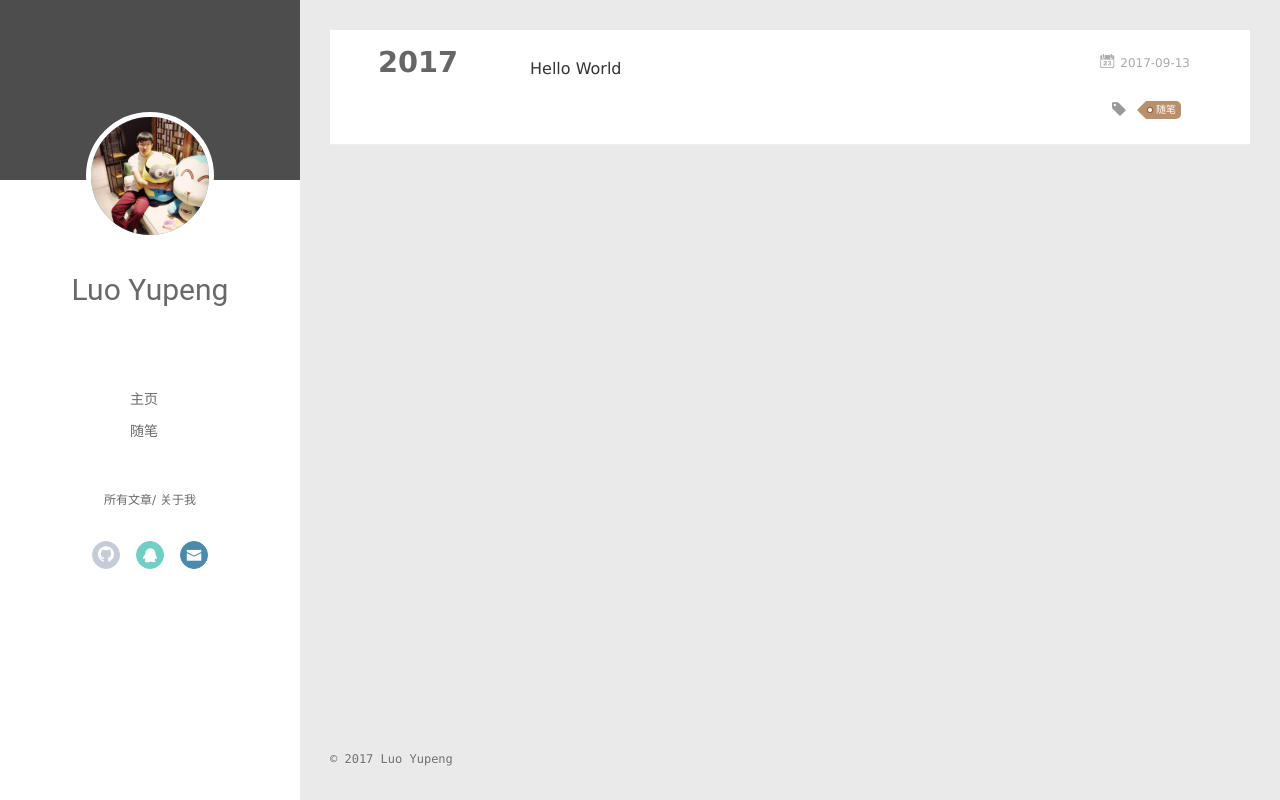
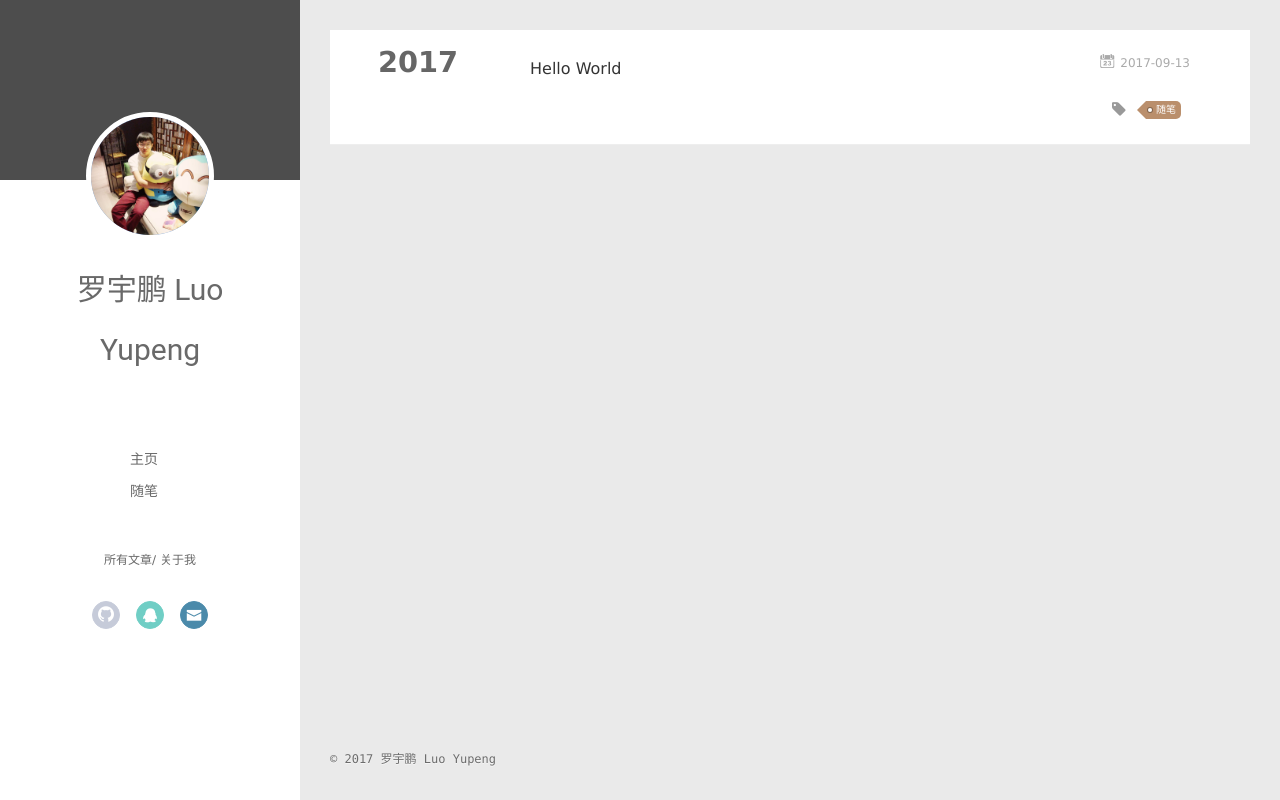
Before and after one commit to coldmoon1995/coldmoon1995..github.io, a plain HTML site: page archives/2017/09/index.html in a window 1280 px wide. Drawn offline with Linux system fonts and the light colour scheme.

Commit message:
Site updated: 2017-09-14 20:13:34

```diff
--- a/archives/2017/09/index.html
+++ b/archives/2017/09/index.html
@@ -46,7 +46,7 @@
 			<img src="/photo.jpg" class="js-avatar">
 		</a>
 		<hgroup>
-		  <h1 class="header-author"><a href="">Luo Yupeng</a></h1>
+		  <h1 class="header-author"><a href="">罗宇鹏 Luo Yupeng</a></h1>
 		</hgroup>
 
 
@@ -98,7 +98,7 @@
 				<img src="/photo.jpg" class="js-avatar">
 			</div>
 			<hgroup>
-			  <h1 class="header-author js-header-author">Luo Yupeng</h1>
+			  <h1 class="header-author js-header-author">罗宇鹏 Luo Yupeng</h1>
 			</hgroup>
 
 
@@ -205,7 +205,7 @@
   <div class="outer">
     <div id="footer-info">
     	<div class="footer-left">
-    		&copy; 2017 Luo Yupeng
+    		&copy; 2017 罗宇鹏 Luo Yupeng
     	</div>
     </div>
   </div>
```
Also changed, not shown: archives/2017/index.html (+3 -3 lines), archives/index.html (+3 -3 lines), index.html (+3 -3 lines), posts/title.html (+3 -3 lines), tags/随笔/index.html (+3 -3 lines).
